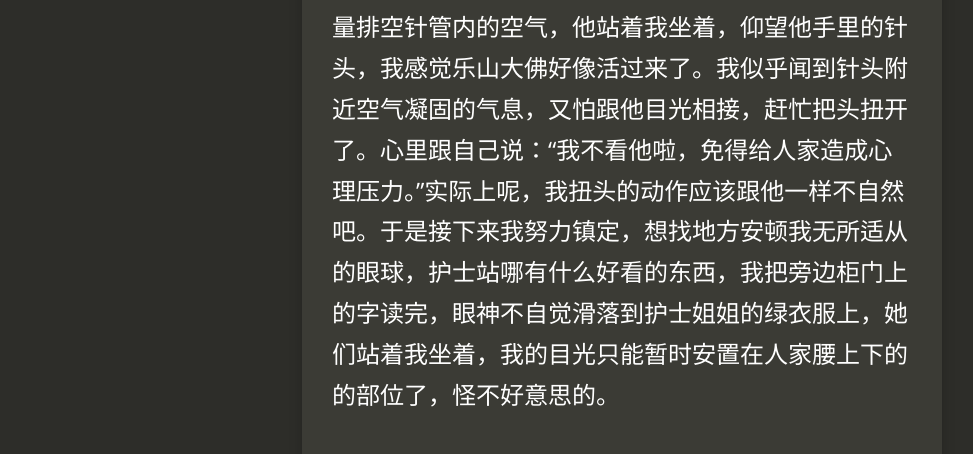
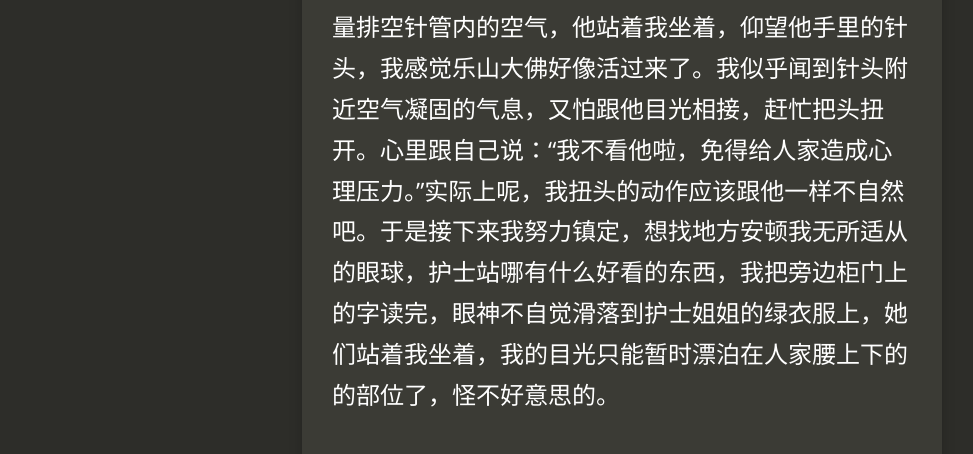
Before and after one commit to Jelly-Fisher/rycbar.github.io, a Jekyll site: the page built from _posts/Matters/2020-08-01-met-a-nurse-intern.md, in a window 1280 px wide and 900 px high, scrolled down 653 px. Shown: the part 372-826 px from the top of the window, without its empty margins (18-991 px from the left). Built offline with Jekyll 4.4.1, drawn with Linux system fonts in a browser that asks for light colours; nearby versions of some CDN libraries; comment, search, counter and statistics services are not loaded; some of the changed text lies outside the part shown.

Commit message:
Update from Forestry.io JellyFisher updated _posts/Matters/2020-08-01-met-a-nurse-intern.md

```diff
--- a/_posts/Matters/2020-08-01-met-a-nurse-intern.md
+++ b/_posts/Matters/2020-08-01-met-a-nurse-intern.md
@@ -12,7 +12,7 @@ tags: []
 
 小哥哥洗手拿药时动作娴熟得让人以为是个医生，当他开始操作之后动作拘谨所形成的反差有点萌，我有点想笑，这绝不是嘲笑。尤其是隔着白大褂捏爆安瓿瓶，又小心翼翼拾起碎玻璃扔掉的样子，太可爱了！那么大个男孩子讲话声音轻轻的温温柔柔的，动作不太自然，我隐约看到他的手在抖，这才注意到胸牌上的助理护士字样。毕竟男护士少，打算跟他聊聊天，后来想想还是算了，怕跟他聊不起来，也怕他聊起来疏忽了什么哈哈哈哈（对不起我本能地对新手不信任了！）
 
-正牌护士来了，我才注意到护士衣服的颜色是不一样的。女护士随口安慰兼指导他，好像没什么效果。我看到小哥哥伸直手掌五指并拢摆出一副结手印的姿势在尽量排空针管内的空气，他站着我坐着，仰望他手里的针头，我感觉乐山大佛好像活过来了。我似乎闻到针头附近空气凝固的气息，又怕跟他目光相接，赶忙把头扭开了。心里跟自己说：“我不看他啦，免得给人家造成心理压力。”实际上呢，我扭头的动作应该跟他一样不自然吧。于是接下来我努力镇定，想找地方安顿我无所适从的眼球，护士站哪有什么好看的东西，我把旁边柜门上的字读完，眼神不自觉滑落到护士姐姐的绿衣服上，她们站着我坐着，我的目光只能暂时安置在人家腰上下的的部位了，怪不好意思的。
+正牌护士来了，我才注意到护士衣服的颜色是不一样的。女护士随口安慰兼指导他，好像没什么效果。我看到小哥哥伸直手掌五指并拢摆出一副结手印的姿势在尽量排空针管内的空气，他站着我坐着，仰望他手里的针头，我感觉乐山大佛好像活过来了。我似乎闻到针头附近空气凝固的气息，又怕跟他目光相接，赶忙把头扭开。心里跟自己说：“我不看他啦，免得给人家造成心理压力。”实际上呢，我扭头的动作应该跟他一样不自然吧。于是接下来我努力镇定，想找地方安顿我无所适从的眼球，护士站哪有什么好看的东西，我把旁边柜门上的字读完，眼神不自觉滑落到护士姐姐的绿衣服上，她们站着我坐着，我的目光只能暂时漂泊在人家腰上下的的部位了，怪不好意思的。
 
 小哥哥又在结手印了，针头向下，这是要准备扎我。他手里捏着细小的针管，却仿佛拿着一件杀人凶器，作势前倾朝向我肩头，这下我真的怕了一秒钟，总觉得他是要像扔飞镖一样将针管射向我。还好小哥哥对自己手艺没信心，伸出另一只手按住我的肌肉，这才小心翼翼下了针。我每次扎针都要做好久的心理准备，虽然表面波澜不惊，内心早就已经把各种喊疼的姿势演练了无数遍，这次也是，我准备好了那一下刺痛，结果直到药水推完我都没有感觉！比上次护士打还无感！我懵了，脑内有一瞬在怀疑这个新手到底有没有扎对、有没有推药进来。（对不起！🧎🏻♀️）
 
```
